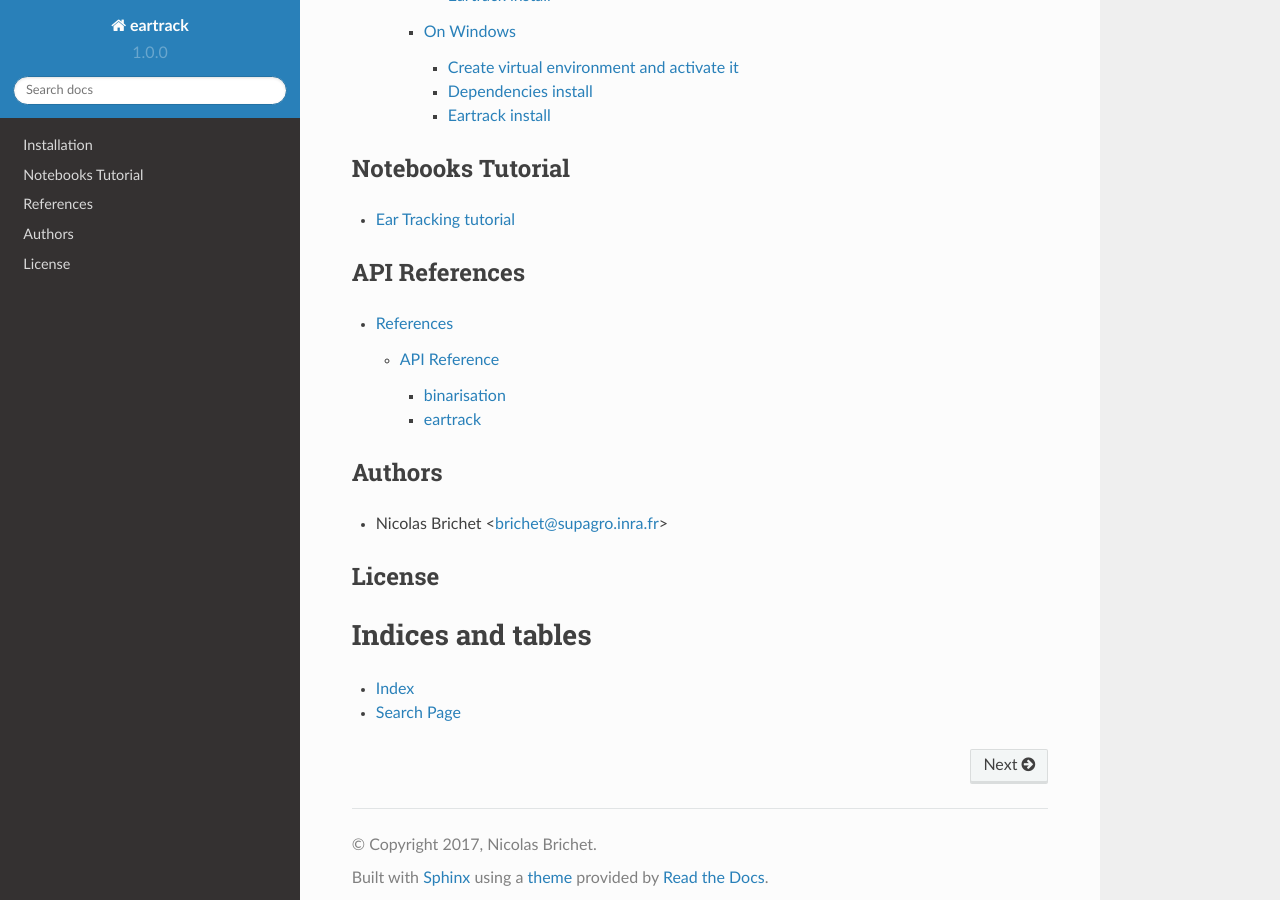
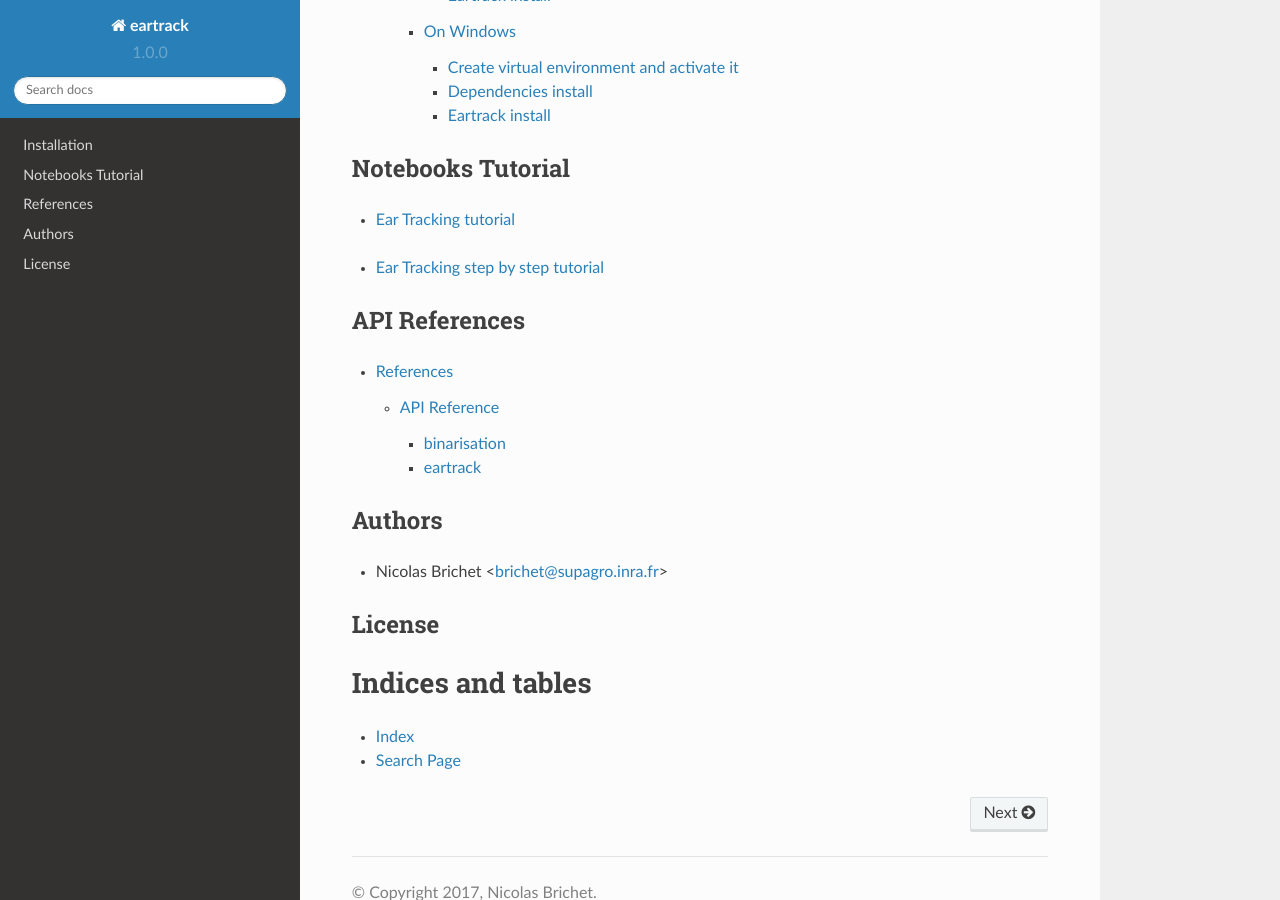
Before and after one commit to openalea/eartrack, a Sphinx documentation site: the page built from doc/index.rst, in a window 1280 px wide and 900 px high, scrolled down 508 px. Built offline with Sphinx 7.4.7 and the Read the Docs theme 2.0.0, drawn with Linux system fonts in a browser that asks for light colours; formulas are drawn with MathJax 3; pages that are not in the unit, such as notebooks, are missing from menus.

Commit message:
add step by step notebook and improve display in tutorial notebook

```diff
--- a/README.rst
+++ b/README.rst
@@ -28,6 +28,7 @@ Documentation
 The documentation is available at `<https://eartrack.readthedocs.io>`_
 
 A `Tutorial <http://nbviewer.ipython.org/urls/raw.github.com/openalea/eartrack/master/example/ear_tracking_tutorial.ipynb>`_ is available as a Jupyter Notebook.
+A `Step by step tutorial <http://nbviewer.ipython.org/urls/raw.github.com/openalea/eartrack/master/example/detailed_ear_tracking_tutorial.ipynb>`_ is available as a Jupyter Notebook.
 
 ===========================
 Installation with Miniconda
--- a/doc/index.rst
+++ b/doc/index.rst
@@ -21,6 +21,10 @@ Notebooks Tutorial
 * `Ear Tracking tutorial`_
 
 .. _Ear Tracking tutorial: http://nbviewer.jupyter.org/github/openalea/eartrack/blob/master/example/ear_tracking_tutorial.ipynb
+
+* `Ear Tracking step by step tutorial`_
+
+.. _Ear Tracking step by step tutorial: http://nbviewer.jupyter.org/github/openalea/eartrack/blob/master/example/detailed_ear_tracking_tutorial.ipynb
 
 .. toctree::
     :hidden:
--- a/doc/source/notebooks/index.rst
+++ b/doc/source/notebooks/index.rst
@@ -4,3 +4,7 @@ Notebooks Tutorial
 * `Ear Tracking tutorial`_
 
 .. _Ear Tracking tutorial: http://nbviewer.jupyter.org/github/openalea/eartrack/blob/master/example/ear_tracking_tutorial.ipynb
+
+* `Ear Tracking step by step tutorial`_
+
+.. _Ear Tracking step by step tutorial: http://nbviewer.jupyter.org/github/openalea/eartrack/blob/master/example/detailed_ear_tracking_tutorial.ipynb
```
Also changed, not shown: 3 other files.
